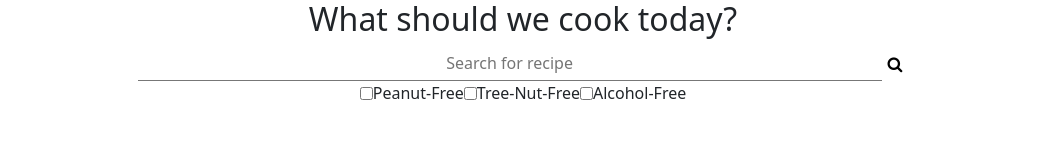
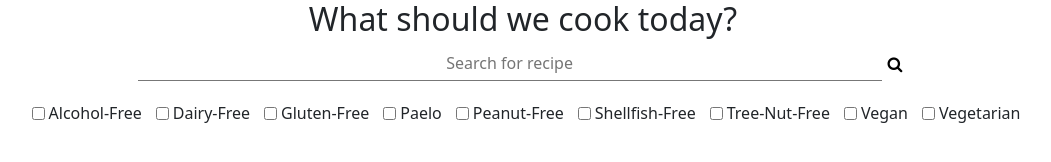
Before and after one commit to jungjungie/recipe-search, a plain HTML site: page index.html in a window 1280 px wide. Shown: the whole page, without its empty margins (117-1168 px from the left). Drawn offline with nearby package versions, Linux system fonts and the light colour scheme.

Commit message:
added health options to search form

```diff
--- a/index.html
+++ b/index.html
@@ -26,10 +26,25 @@
             </div>
             <button id="searchBtn"><i class="fa fa-search" aria-hidden="true"></i></button>
         </div>
-        <div id="health-selections" class="d-flex justify-content-center align-items-center">
-            <input type="checkbox" class="health-selections" name="option6" value="peanut-free" /> Peanut-Free
-            <input type="checkbox" class="health-selections" name="option6" value="tree-nut-free" /> Tree-Nut-Free
-            <input type="checkbox" class="health-selections" name="option6" value="Alcohol-Free" /> Alcohol-Free
+        <div id="health-selections" class="d-flex justify-content-center align-items-center flex-wrap m-3">
+            <input type="checkbox" class="health-selections" value="alcohol-free" />
+            <span class="p-1">Alcohol-Free</span>
+            <input type="checkbox" class="health-selections" value="dairy-free" />
+            <span class="p-1">Dairy-Free</span>
+            <input type="checkbox" class="health-selections" value="gluten-free" />
+            <span class="p-1">Gluten-Free</span>
+            <input type="checkbox" class="health-selections" value="paelo" />
+            <span class="p-1">Paelo</span>
+            <input type="checkbox" class="health-selections" value="peanut-free" />
+            <span class="p-1">Peanut-Free</span>
+            <input type="checkbox" class="health-selections" value="shellfish-free" />
+            <span class="p-1">Shellfish-Free</span>
+            <input type="checkbox" class="health-selections" value="tree-nut-free" />
+            <span class="p-1">Tree-Nut-Free</span>
+            <input type="checkbox" class="health-selections" value="vegan" />
+            <span class="p-1">Vegan</span>
+            <input type="checkbox" class="health-selections" value="vegetarian" />
+            <span class="p-1">Vegetarian</span>
         </div>
     </form>
 
--- a/style.css
+++ b/style.css
@@ -13,6 +13,10 @@
     text-align: center;
     padding: 5px 0;
     width: 100%;
+}
+
+.health-selections {
+    margin-left: 10px;
 }
 
 #searchBtn {
```
